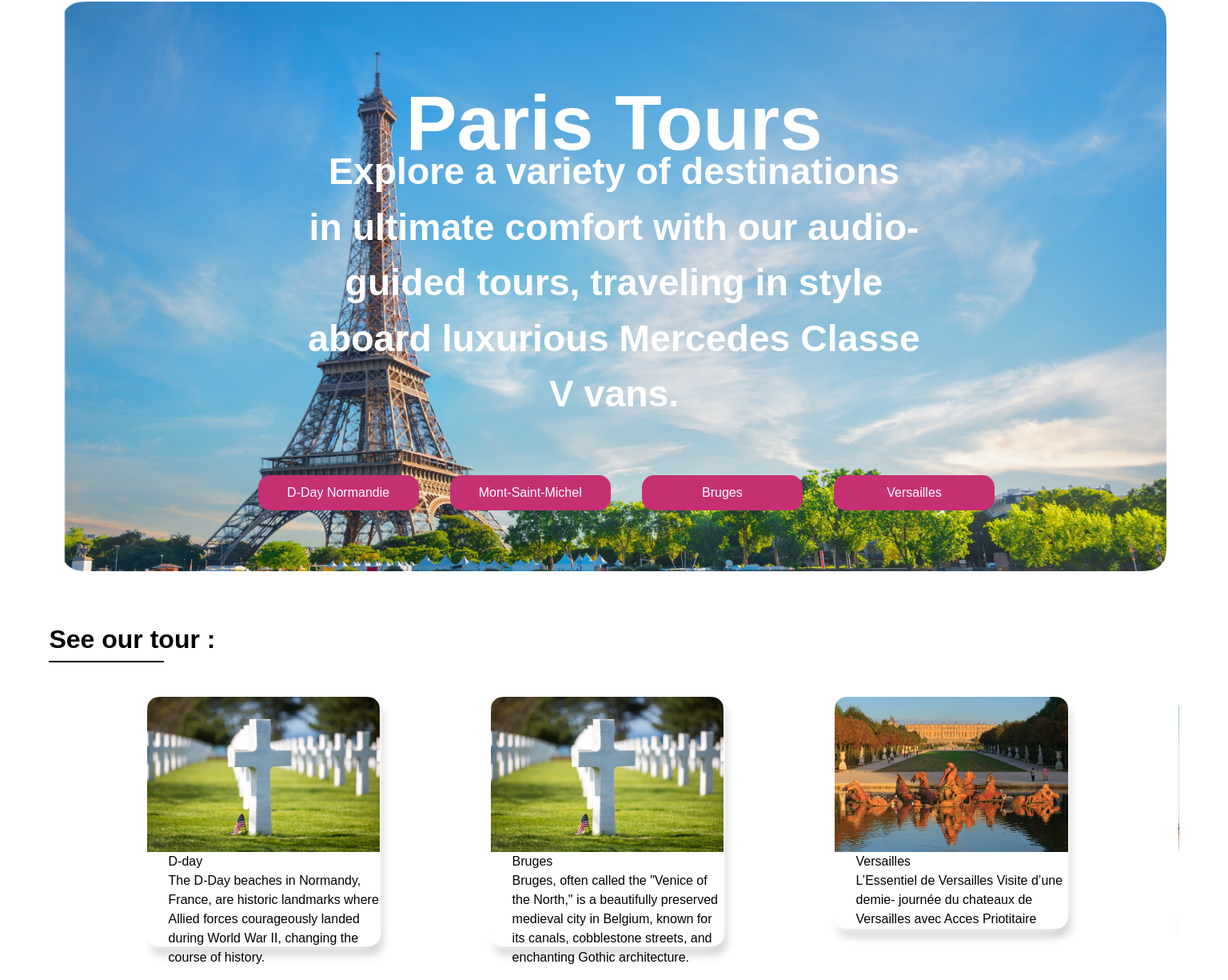
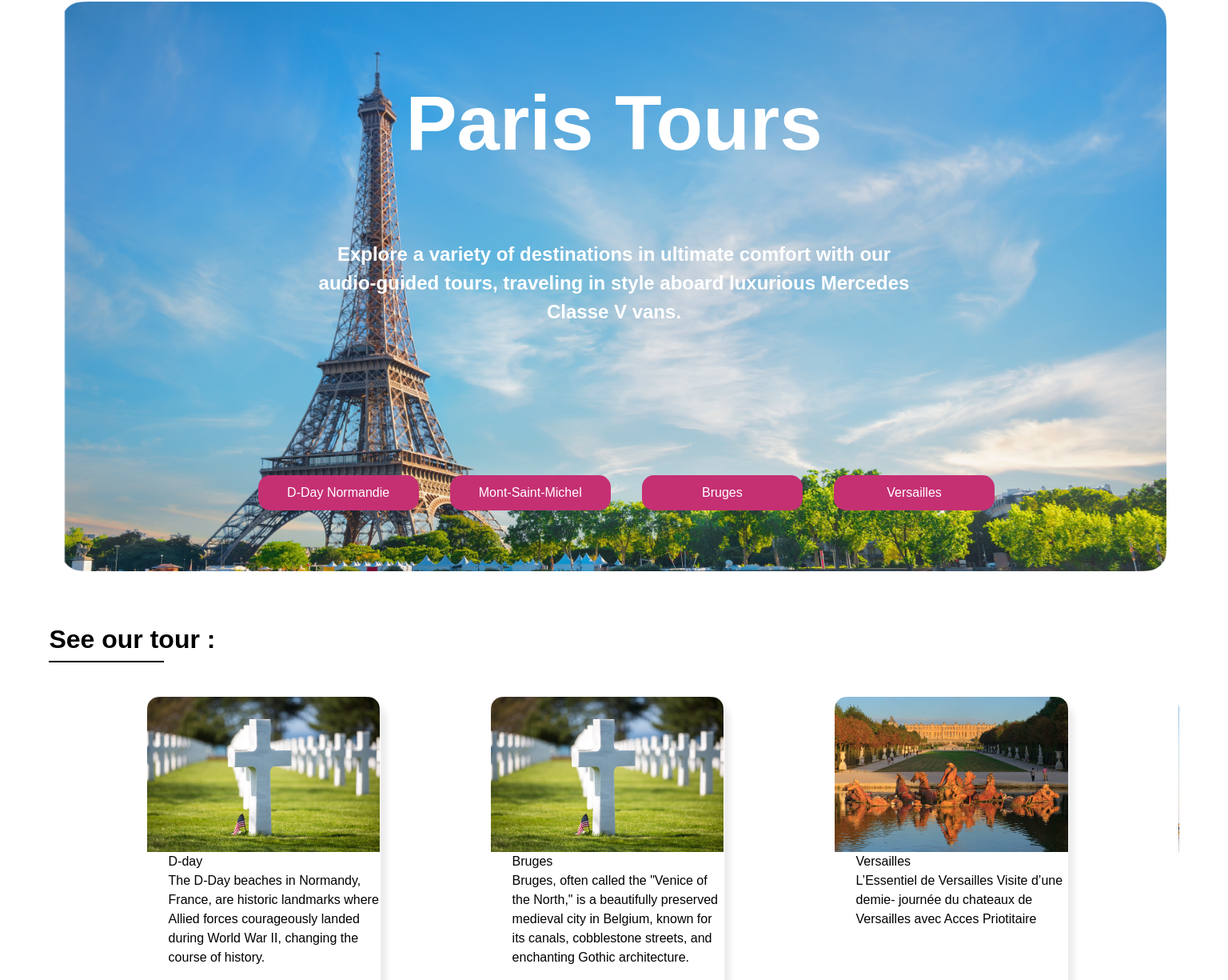
Before and after one commit to AdryanPro/parisTour, a React (Vite) app: page / in a window 1536 px wide. Shown: the part 86-1311 px from the top of the page at 80% size. Built offline with nearby package versions, Linux system fonts and the light colour scheme.

Commit message:
small change

```diff
--- a/src/css/Responsive/ResponsiveHome.css
+++ b/src/css/Responsive/ResponsiveHome.css
@@ -188,7 +188,7 @@
         font-size: 6rem;
     }
     .textOverlay{
-        font-size: 2.9rem;
+        font-size: 1.5rem;
     }
     .HeaderBgMobile{
         display: none;
@@ -207,9 +207,10 @@
         display: none;
     }
     .Cards{
-        margin-bottom: 6vh;
-        max-height: 39vh;
-        min-height: 29vh;
+        margin-bottom: 9vh;
+        /* max-height: 59vh; */
+        min-height: 52vh;
+
 
     }
     .Cards:hover{
```
